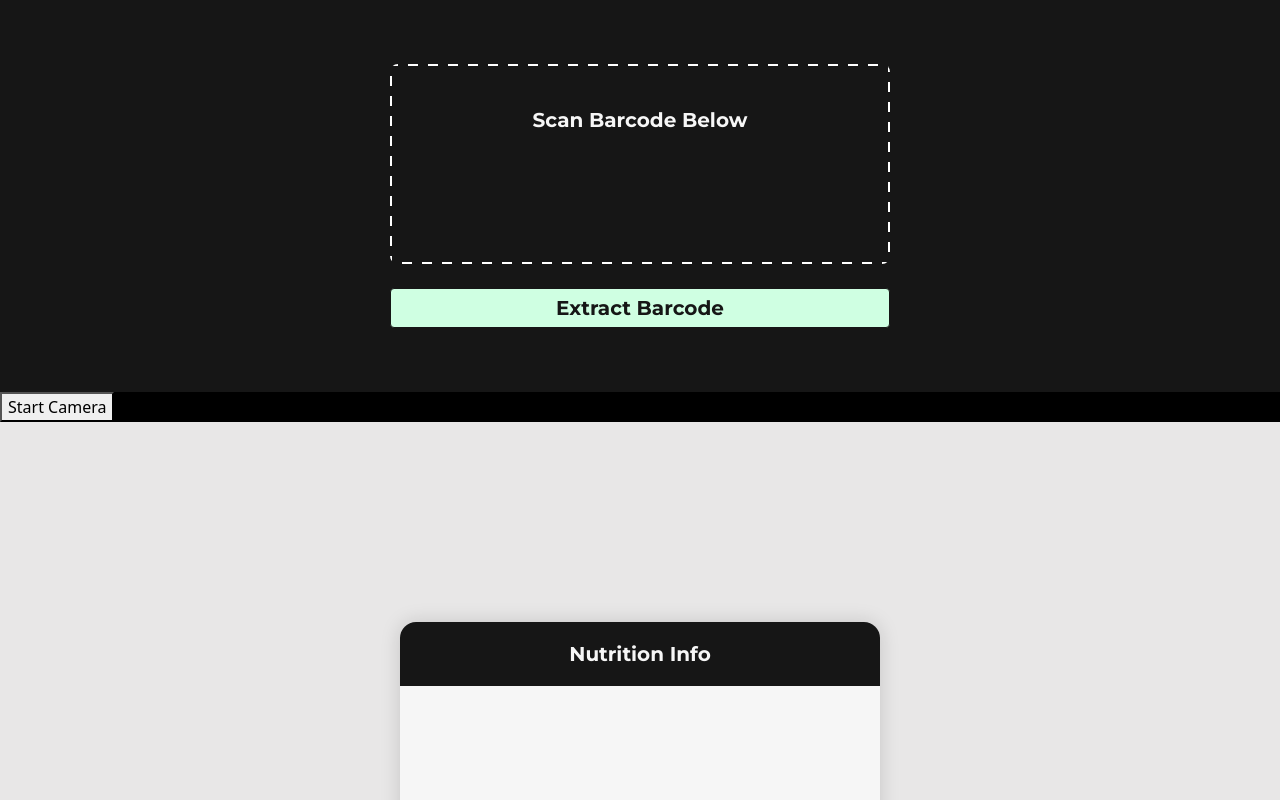
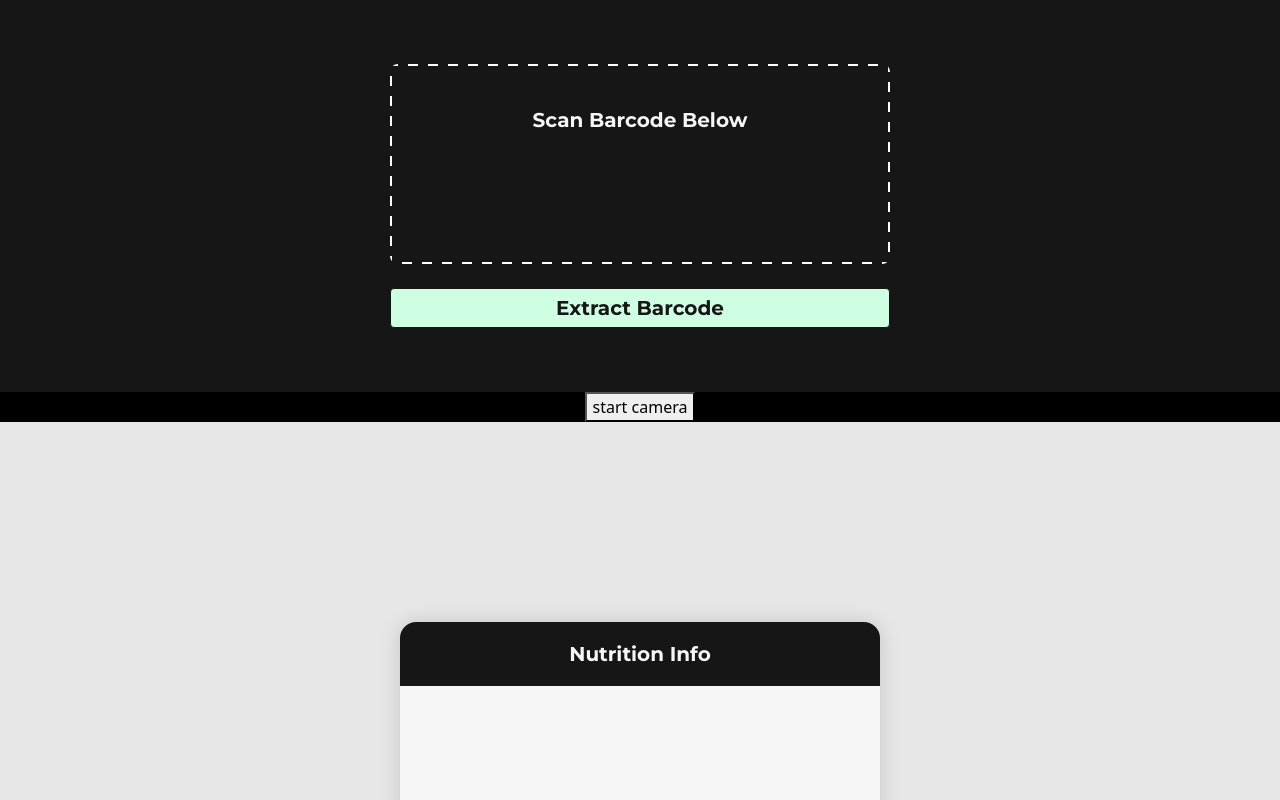
Before and after one commit to dadaxingxing/foodScanner, a React (Vite) app in the folder frontend/: page / in a window 1280 px wide. Shown: the top 800 px of the page. Built offline with nearby package versions, Linux system fonts and the light colour scheme.

Commit message:
corrected typo so toast message display when found barcode

```diff
--- a/frontend/src/App.jsx
+++ b/frontend/src/App.jsx
@@ -62,7 +62,7 @@ function App() {
 
                     onResult={(text) => {
                       setCamActive(false);
-                      setMessage(`🟢Success: Barcode Found (${text})`);
+                      showToast(`🟢Success: Barcode Found (${text})`);
                       setFoodCode(text)}}
                     active={camActive}
 
@@ -84,11 +84,12 @@ function App() {
         </div>
       </div>
 
-      <div className='functions'>
+      <div className='functions d-flex flex-row justify-content-center'>
 
-        <button onClick={() => setCamActive(true)}>
-          Start Camera
+        <button onClick={() => setCamActive(!camActive)}>
+          {camActive ? 'stop camera' : 'start camera'}
         </button>
+
 
       </div>
 
```
